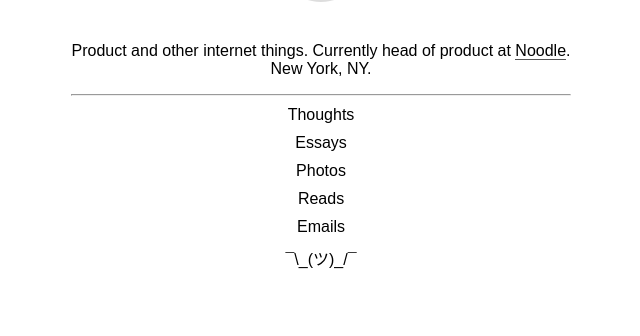
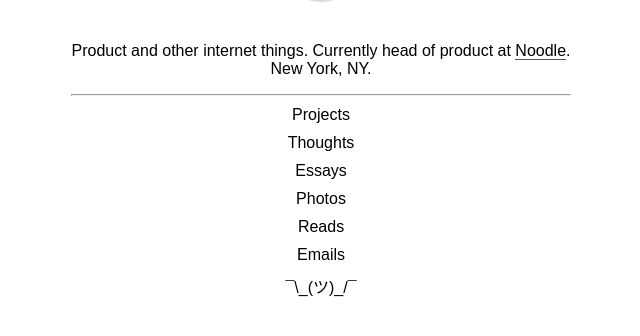
Before and after one commit to abargmann/abargmann.github.io, a Jekyll site: the page built from index.html, in a window 1280 px wide. Shown: the part 128-464 px from the top of the page, without its empty margins (319-959 px from the left). Built offline with Jekyll 4.4.1, drawn with Linux system fonts in a browser that asks for light colours; some web fonts are replaced.

Commit message:
added projects

```diff
--- a/index.html
+++ b/index.html
@@ -33,6 +33,9 @@ layout: default
 <section>
 	<ul class="link-list center">
 			<li>
+				<a href="https://www.abargmann.com/projects">Projects</a>
+			</li>
+			<li>
 				<a href="https://www.twitter.com/abargmann">Thoughts</a>
 			</li>
 			<li>
```
